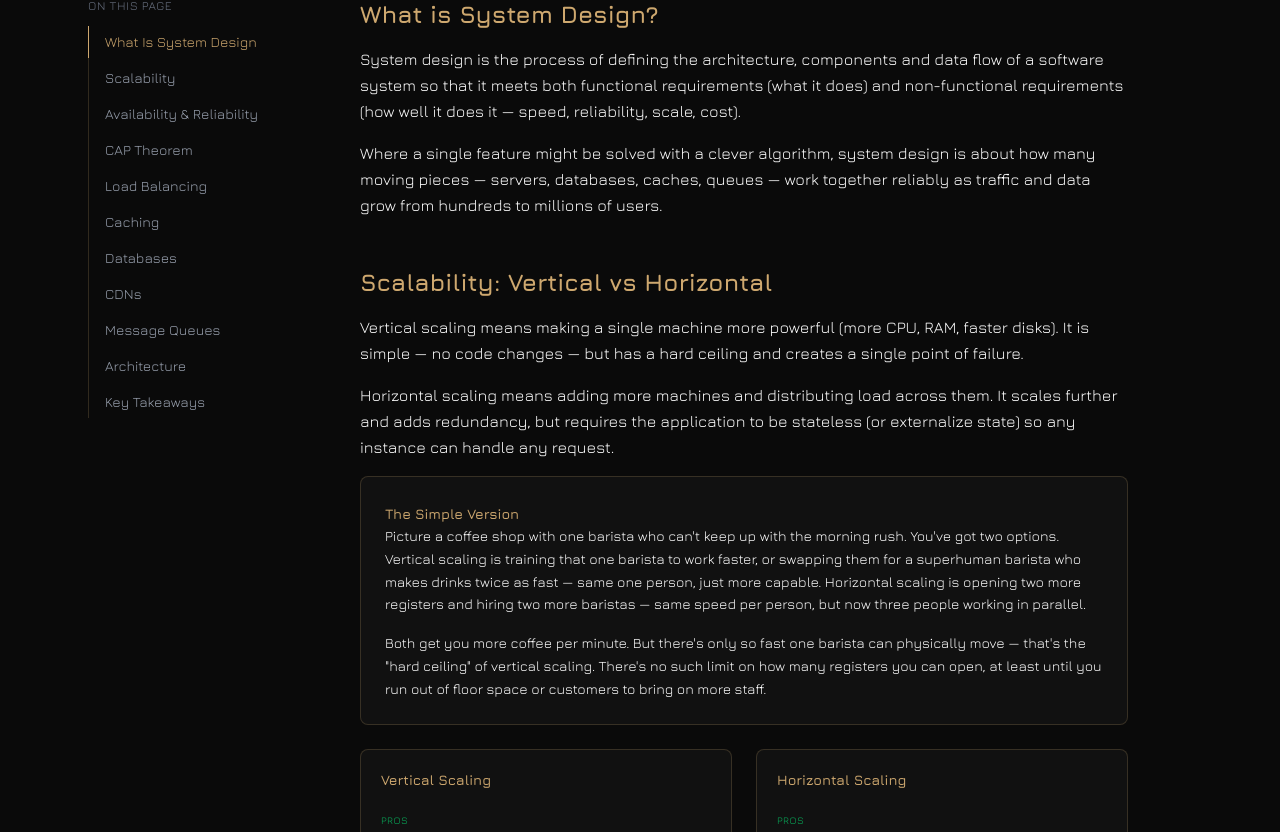
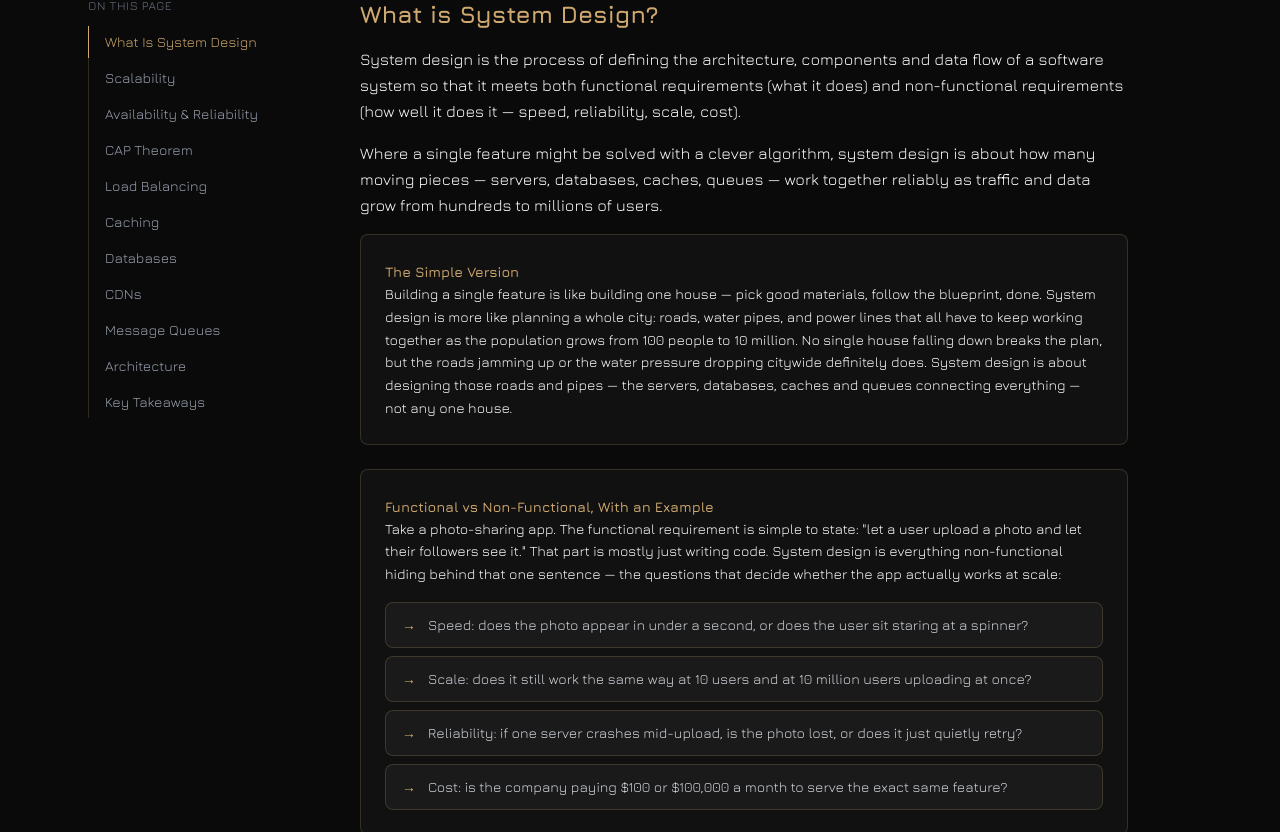
Before and after one commit to TobiasKjernell/portfolio, a React (Vite) app: page /tutorials/system-design in a window 1280 px wide. Shown: the part 268-1100 px from the top of the page. Built offline with nearby package versions, Linux system fonts and the light colour scheme.

Commit message:
added late updates with system design info

```diff
--- a/src/components/Tutorials/WhatIsSystemDesign/index.tsx
+++ b/src/components/Tutorials/WhatIsSystemDesign/index.tsx
@@ -1,4 +1,100 @@
-import { SectionShell } from '../Shared'
+import { Arrow, Box, Panel, SectionShell } from '../Shared'
+
+const SimpleVersionSection = () => (
+  <div className="bg-[#111111] border border-[#cea86f]/20 rounded-lg p-6 space-y-4">
+    <span className="text-sm font-semibold gold-text">The Simple Version</span>
+    <p className="text-white leading-relaxed text-sm">
+      Building a single feature is like building one house — pick good materials, follow the blueprint, done.
+      System design is more like planning a whole city: roads, water pipes, and power lines that all have to keep
+      working together as the population grows from 100 people to 10 million. No single house falling down
+      breaks the plan, but the roads jamming up or the water pressure dropping citywide definitely does. System
+      design is about designing those roads and pipes — the servers, databases, caches and queues connecting
+      everything — not any one house.
+    </p>
+  </div>
+)
+
+const RequirementsSection = () => (
+  <div className="bg-[#111111] border border-[#cea86f]/20 rounded-lg p-6 space-y-4">
+    <span className="text-sm font-semibold gold-text">Functional vs Non-Functional, With an Example</span>
+    <p className="text-white leading-relaxed text-sm">
+      Take a photo-sharing app. The functional requirement is simple to state: "let a user upload a photo and let
+      their followers see it." That part is mostly just writing code. System design is everything non-functional
+      hiding behind that one sentence — the questions that decide whether the app actually works at scale:
+    </p>
+    <ul className="space-y-2">
+      {[
+        'Speed: does the photo appear in under a second, or does the user sit staring at a spinner?',
+        'Scale: does it still work the same way at 10 users and at 10 million users uploading at once?',
+        'Reliability: if one server crashes mid-upload, is the photo lost, or does it just quietly retry?',
+        'Cost: is the company paying $100 or $100,000 a month to serve the exact same feature?',
+      ].map((point) => (
+        <li
+          key={point}
+          className="flex gap-3 text-gray-300 text-sm bg-[#1a1a1a] rounded-lg px-4 py-3 border border-[#cea86f]/20"
+        >
+          <span className="gold-text">→</span>
+          {point}
+        </li>
+      ))}
+    </ul>
+  </div>
+)
+
+const BigPictureDiagram = () => (
+  <Panel
+    label="A Photo-Sharing App, Zoomed Out"
+    caption="Every box here gets its own deep dive later on this page — this is just the map"
+  >
+    <div className="flex flex-col items-center gap-2 py-2 w-full">
+      <Box>User's Phone</Box>
+      <Arrow />
+      <Box className="">CDN — cached photos, close to the user</Box>
+      <Arrow />
+      <Box>Load Balancer</Box>
+      <Arrow />
+      <div className="grid grid-cols-3 gap-2 w-full max-w-70">
+        <Box>App Server</Box>
+        <Box>App Server</Box>
+        <Box>App Server</Box>
+      </div>
+      <Arrow />
+      <div className="flex gap-3 flex-wrap justify-center">
+        <Box className="">Cache</Box>
+        <Box>Database</Box>
+        <Box>Message Queue</Box>
+      </div>
+    </div>
+  </Panel>
+)
+
+const BigPictureLegendSection = () => (
+  <div className="bg-[#111111] border border-[#cea86f]/20 rounded-lg p-6 space-y-4">
+    <p className="text-white leading-relaxed text-sm">
+      None of these pieces are there by accident — each one is the answer to a specific non-functional question,
+      and each gets its own section further down this page:
+    </p>
+    <ul className="space-y-2">
+      {[
+        'Three App Servers instead of one, so no single machine is a bottleneck or a single point of failure — see Scalability',
+        'Redundant instances and health checks, so one crashing doesn\'t take the app down — see Availability & Reliability',
+        'A Load Balancer, so traffic is spread evenly and unhealthy servers get skipped — see Load Balancing',
+        'A Cache in front of the database, so the same popular data doesn\'t hit disk on every single request — see Caching',
+        'A Database as the source of truth, plus replicas and sharding once one machine isn\'t enough — see Databases',
+        'A CDN, so a photo uploaded in New York loads fast for a viewer in Tokyo — see CDNs',
+        'A Message Queue, so slow work (like generating thumbnails) doesn\'t make the user wait for it — see Message Queues',
+      ].map((point) => (
+        <li
+          key={point}
+          className="flex gap-3 text-gray-300 text-sm bg-[#1a1a1a] rounded-lg px-4 py-3 border border-[#cea86f]/20"
+        >
+          <span className="gold-text">→</span>
+          {point}
+        </li>
+      ))}
+    </ul>
+  </div>
+)
 
 export const WhatIsSystemDesignSection = () => (
   <SectionShell
@@ -7,5 +103,12 @@ export const WhatIsSystemDesignSection = () => (
       'System design is the process of defining the architecture, components and data flow of a software system so that it meets both functional requirements (what it does) and non-functional requirements (how well it does it — speed, reliability, scale, cost).',
       'Where a single feature might be solved with a clever algorithm, system design is about how many moving pieces — servers, databases, caches, queues — work together reliably as traffic and data grow from hundreds to millions of users.',
     ]}
-  />
+  >
+    <div className="space-y-6">
+      <SimpleVersionSection />
+      <RequirementsSection />
+      <BigPictureDiagram />
+      <BigPictureLegendSection />
+    </div>
+  </SectionShell>
 )
```
